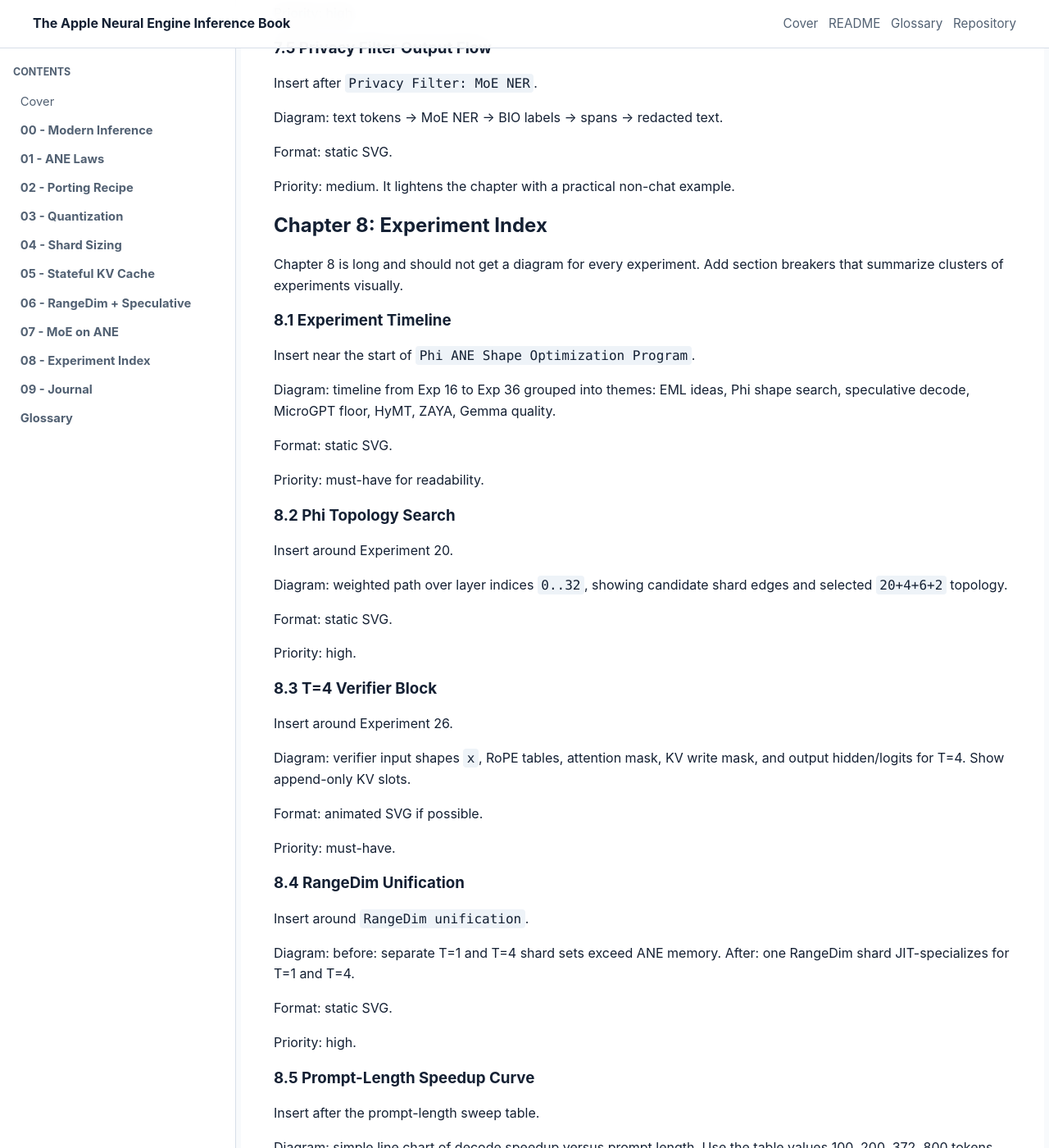
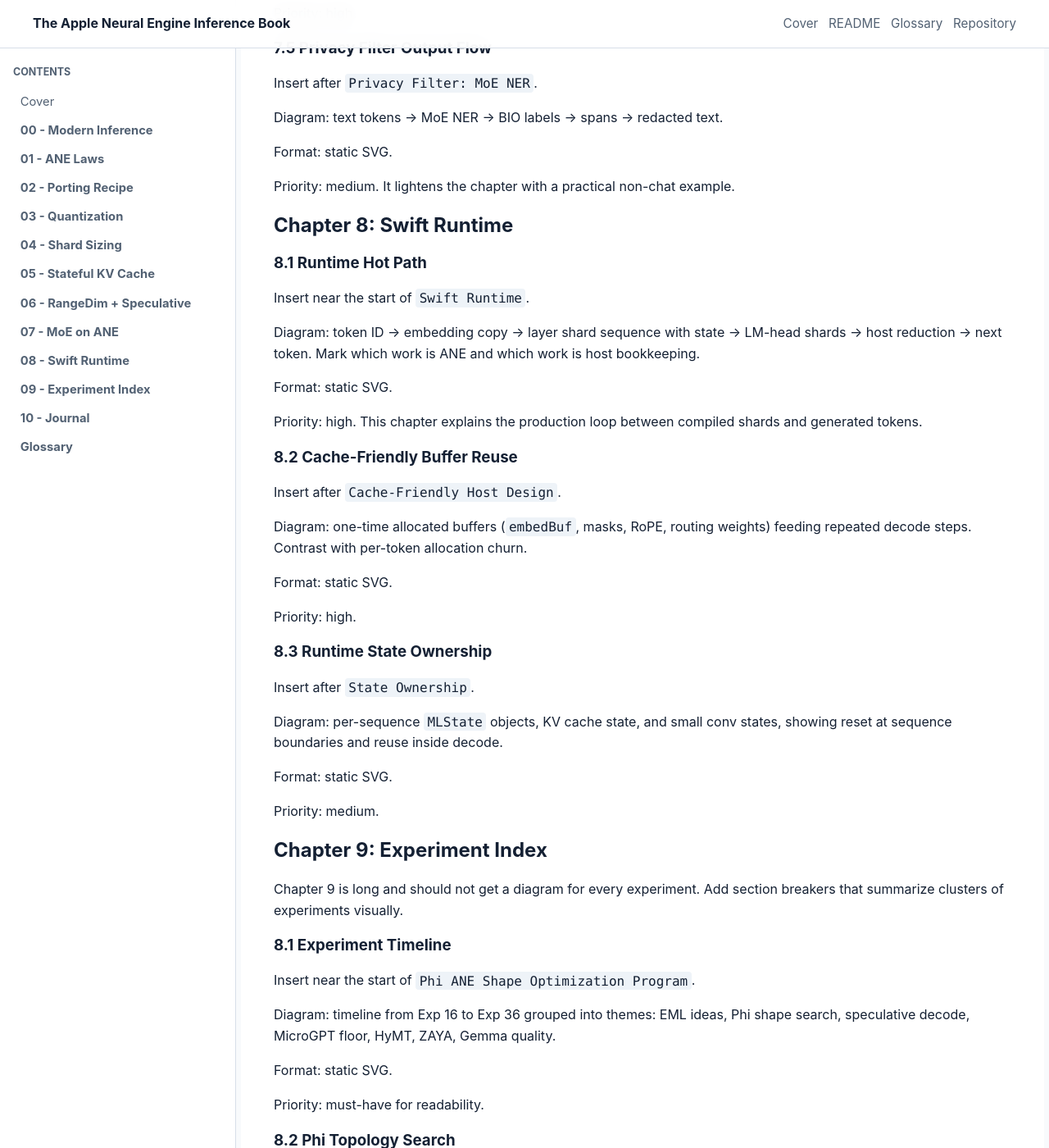
Before and after one commit to videlalvaro/ane-book, a Jekyll site: the page built from book/DIAGRAM_PLAN.md, in a window 1280 px wide and 1400 px high, scrolled down 8617 px. Shown: the whole window at 82% size. Built offline with Jekyll 4.4.1, drawn with Linux system fonts in a browser that asks for light colours; some of the changed text lies outside the part shown.

Commit message:
Add Swift runtime chapter

```diff
--- a/book/08-experiments.md
+++ b/book/08-experiments.md
@@ -1,9 +1,9 @@
 ---
 layout: default
-title: "Chapter 8 - Experiment Index"
+title: "Chapter 9 - Experiment Index"
 ---
 
-# Chapter 8 — Experiment Index
+# Chapter 9 — Experiment Index
 
 **Date**: 2026-04-14
 **Purpose**: Mine 9 classic CS/math books for new AutoEML kernel optimization ideas.
--- a/book/09-journal.md
+++ b/book/09-journal.md
@@ -1,9 +1,9 @@
 ---
 layout: default
-title: "Chapter 9 - Decision Journal"
+title: "Chapter 10 - Decision Journal"
 ---
 
-# Chapter 9 - Decision Journal
+# Chapter 10 - Decision Journal
 
 ![Validation-first development loop](assets/diagrams/09-journal/validation-loop.svg)
 
--- a/book/DIAGRAM_PLAN.md
+++ b/book/DIAGRAM_PLAN.md
@@ -419,9 +419,46 @@ Format: static SVG.
 
 Priority: medium. It lightens the chapter with a practical non-chat example.
 
-## Chapter 8: Experiment Index
+## Chapter 8: Swift Runtime
 
-Chapter 8 is long and should not get a diagram for every experiment. Add section
+### 8.1 Runtime Hot Path
+
+Insert near the start of `Swift Runtime`.
+
+Diagram: token ID -> embedding copy -> layer shard sequence with state -> LM-head
+shards -> host reduction -> next token. Mark which work is ANE and which work is
+host bookkeeping.
+
+Format: static SVG.
+
+Priority: high. This chapter explains the production loop between compiled shards
+and generated tokens.
+
+### 8.2 Cache-Friendly Buffer Reuse
+
+Insert after `Cache-Friendly Host Design`.
+
+Diagram: one-time allocated buffers (`embedBuf`, masks, RoPE, routing weights)
+feeding repeated decode steps. Contrast with per-token allocation churn.
+
+Format: static SVG.
+
+Priority: high.
+
+### 8.3 Runtime State Ownership
+
+Insert after `State Ownership`.
+
+Diagram: per-sequence `MLState` objects, KV cache state, and small conv states,
+showing reset at sequence boundaries and reuse inside decode.
+
+Format: static SVG.
+
+Priority: medium.
+
+## Chapter 9: Experiment Index
+
+Chapter 9 is long and should not get a diagram for every experiment. Add section
 breakers that summarize clusters of experiments visually.
 
 ### 8.1 Experiment Timeline
@@ -513,9 +550,9 @@ Format: static SVG.
 
 Priority: high.
 
-## Chapter 9: Decision Journal
+## Chapter 10: Decision Journal
 
-Chapter 9 is an audit trail. Diagrams should be sparse and should summarize
+Chapter 10 is an audit trail. Diagrams should be sparse and should summarize
 patterns across entries rather than decorate individual notes.
 
 ### 9.1 Decision Timeline by Theme
@@ -574,7 +611,7 @@ Build these first because they will improve the reader experience the most:
 4. Chapter 5: KV cache write animation.
 5. Chapter 6: n-gram draft and verify animation.
 6. Chapter 7: soft routing vs sparse routing.
-7. Chapter 8: experiment timeline.
+7. Chapter 9: experiment timeline.
 
 ## Suggested File Layout
 
--- a/book/_layouts/default.html
+++ b/book/_layouts/default.html
@@ -146,8 +146,24 @@
               <a href="{{ '/07-moe-on-ane.html#checklist' | relative_url }}">Checklist</a>
             </div>
           </details>
+          <details class="toc-section{% if page.url == '/08-swift-runtime.html' %} active{% endif %}"{% if page.url == '/08-swift-runtime.html' %} open{% endif %}>
+            <summary>08 - Swift Runtime</summary>
+            <div class="toc-subnav">
+              <a href="{{ '/08-swift-runtime.html' | relative_url }}">Chapter start</a>
+              <a href="{{ '/08-swift-runtime.html#what-the-runtime-owns' | relative_url }}">Runtime ownership</a>
+              <a href="{{ '/08-swift-runtime.html#boot-sequence' | relative_url }}">Boot sequence</a>
+              <a href="{{ '/08-swift-runtime.html#the-decode-hot-path' | relative_url }}">Decode hot path</a>
+              <a href="{{ '/08-swift-runtime.html#cache-friendly-host-design' | relative_url }}">Cache-friendly host</a>
+              <a href="{{ '/08-swift-runtime.html#precomputed-tables' | relative_url }}">Precomputed tables</a>
+              <a href="{{ '/08-swift-runtime.html#state-ownership' | relative_url }}">State ownership</a>
+              <a href="{{ '/08-swift-runtime.html#lm-head-and-sampling' | relative_url }}">LM head and sampling</a>
+              <a href="{{ '/08-swift-runtime.html#serving-mode' | relative_url }}">Serving mode</a>
+              <a href="{{ '/08-swift-runtime.html#failure-modes' | relative_url }}">Failure modes</a>
+              <a href="{{ '/08-swift-runtime.html#checklist' | relative_url }}">Checklist</a>
+            </div>
+          </details>
           <details class="toc-section{% if page.url == '/08-experiments.html' or page.url contains '/experiments/' %} active{% endif %}"{% if page.url == '/08-experiments.html' or page.url contains '/experiments/' %} open{% endif %}>
-            <summary>08 - Experiment Index</summary>
+            <summary>09 - Experiment Index</summary>
             <div class="toc-subnav">
               <a href="{{ '/08-experiments.html' | relative_url }}">Experiment index</a>
               <a href="{{ '/08-experiments.html#books-surveyed' | relative_url }}">Books surveyed</a>
@@ -178,7 +194,7 @@
             </div>
           </details>
           <details class="toc-section{% if page.url == '/09-journal.html' or page.url contains '/journal/' %} active{% endif %}"{% if page.url == '/09-journal.html' or page.url contains '/journal/' %} open{% endif %}>
-            <summary>09 - Journal</summary>
+            <summary>10 - Journal</summary>
             <div class="toc-subnav toc-subnav-long">
               <a href="{{ '/09-journal.html' | relative_url }}">Journal index</a>
               <details class="toc-subsection">
```
Also changed, not shown: book/00-why-ane.md (+3 -2 lines), book/08-swift-runtime.md (added, +253 -0 lines), book/index.md (+3 -2 lines), README.md, book/README.md.
